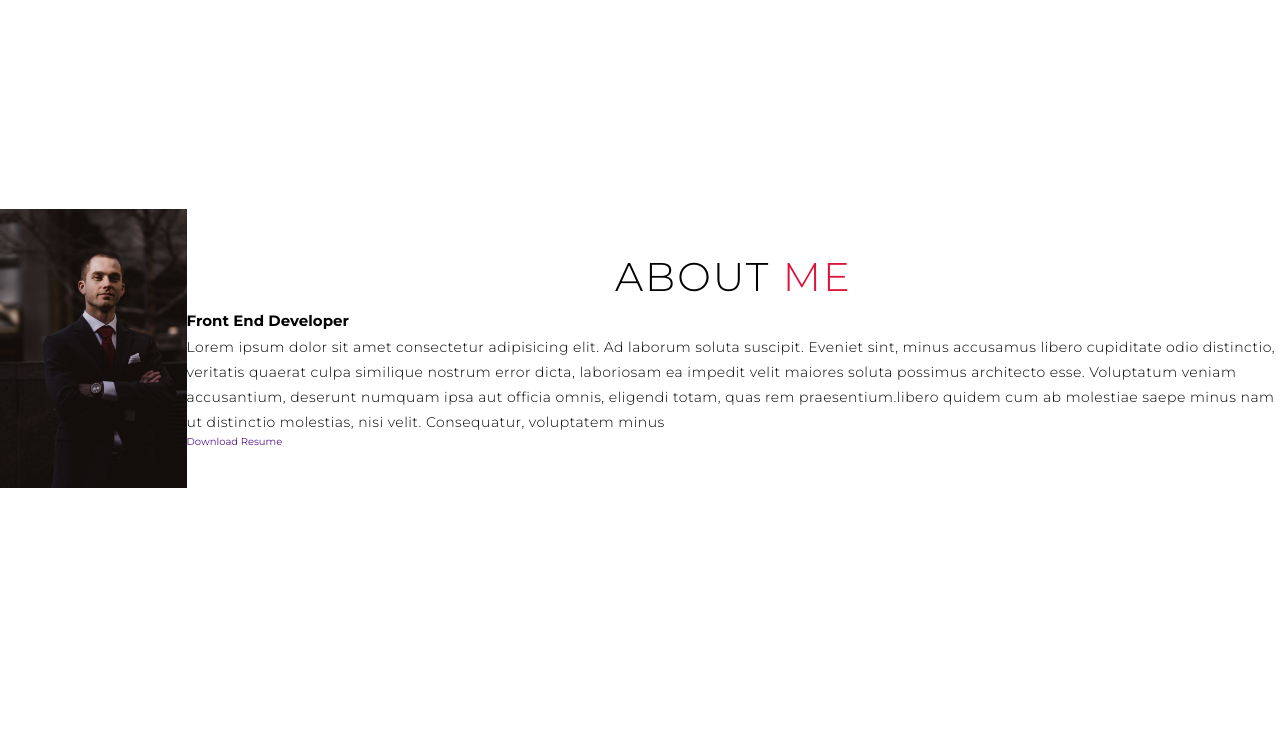
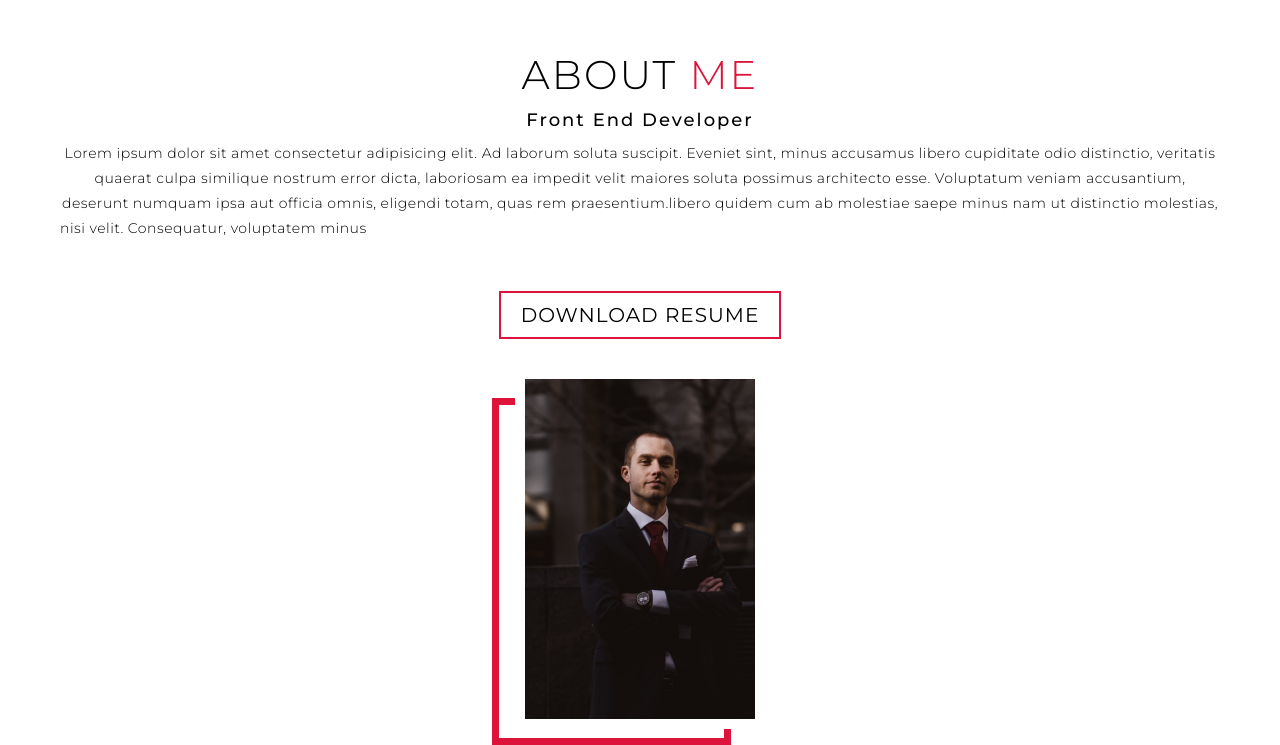
Before and after one commit to VolodymyrVi/Responsive-Portfolio-Landing-Page, a plain HTML site: page index.html in a window 1280 px wide. Shown: the part 8404-9149 px from the top of the page. Drawn offline with Linux system fonts and the light colour scheme.

Commit message:
addd style for section about

```diff
--- a/css/style.css
+++ b/css/style.css
@@ -33,6 +33,23 @@ p{
     line-height: 2.5rem;
     font-weight: 300;
     letter-spacing: .05rem;
+}
+.cta{
+    display: inline-block;
+    padding: 10px 30px;
+    color: white;
+    background-color: transparent;
+    border: 2px solid crimson;
+    font-size: 2rem;
+    text-transform: uppercase;
+    letter-spacing: .1rem;
+    margin-top: 30px;
+    transition: .3s ease;
+    transition-property: background-color, color;
+}
+.cta:hover{
+    color: white;
+    background-color: crimson;
 }
 .section-title{
     font-size: 4rem;
@@ -109,23 +126,7 @@ p{
 #hero h1:nth-child(3) span{
     animation-delay: 2.5s;
 }
-#hero .cta{
-    display: inline-block;
-    padding: 10px 30px;
-    color: white;
-    background-color: transparent;
-    border: 2px solid crimson;
-    font-size: 2rem;
-    text-transform: uppercase;
-    letter-spacing: .1rem;
-    margin-top: 30px;
-    transition: .3s ease;
-    transition-property: background-color, color;
-}
-#hero .cta:hover{
-    color: white;
-    background-color: crimson;
-}
+
 /* End Hero Section */
 /* Section Services */
 #services{
@@ -265,6 +266,55 @@ p{
 #projects .project-item:hover .project-img img {
 	transform: scale(1.1);
 }/* End Section Projects */
+
+/* About Section */
+#about .about{
+    flex-direction: column;
+    text-align: center;
+    max-width: 1200px;
+    margin: 0 auto;
+    padding: 100px 20px;
+}
+#about .col-left{
+    width: 250px;
+    height: 360px;
+}
+#about .col-right{
+    width: 100%;
+}
+#about .col-right h2{
+    font-size: 1.8rem;
+    font-weight: 500;
+    letter-spacing: .2rem;
+    margin-bottom: 10px;
+}
+#about .col-right p{
+    margin-bottom: 20px;
+}
+#about .col-right .cta{
+    color: black;
+    margin-bottom: 30px;
+    padding: 10px 20px;
+    font-size: 2rem;
+}
+#about .col-left .about-img{
+    height: 100%;
+    quotes: 100%;
+    position: relative;
+    border: 10px solid white;
+}
+#about .col-left .about-img::after{
+    content: '';
+    position: absolute;
+    left: -33px;
+    top: 19px;
+    height: 98%;
+    width: 98%;
+    border: 7px solid crimson;
+    z-index: -1;
+}
+/* End About Section */
+
 /* Keyframes */
 @keyframes text_reveal_box{
     50%{
--- a/index.html
+++ b/index.html
@@ -124,16 +124,16 @@
 <!-- About Section -->
 <section id="about">
     <div class="about container">
+        <div class="col-right">
+            <h1 class="section-title">About <span>me</span></h1>
+            <h2>Front End Developer</h2>
+            <p>Lorem ipsum dolor sit amet consectetur adipisicing elit. Ad laborum soluta suscipit. Eveniet sint, minus accusamus libero cupiditate odio distinctio, veritatis quaerat culpa similique nostrum error dicta, laboriosam ea impedit velit maiores soluta possimus architecto esse. Voluptatum veniam accusantium, deserunt numquam ipsa aut officia omnis, eligendi totam, quas rem praesentium.libero quidem cum ab molestiae saepe minus nam ut distinctio molestias, nisi velit. Consequatur, voluptatem minus</p>
+            <a href="#" class="cta">Download Resume</a>
+        </div>
         <div class="col-left">
             <div class="about-img">
                 <img src="img/img-2.png" alt="">
             </div>
-        </div>
-        <div class="col-right">
-            <h1 class="section-title">About <span>me</span></h1>
-            <h2>Front End Developer</h2>
-            <p>Lorem ipsum dolor sit amet consectetur adipisicing elit. Ad laborum soluta suscipit. Eveniet sint, minus accusamus libero cupiditate odio distinctio, veritatis quaerat culpa similique nostrum error dicta, laboriosam ea impedit velit maiores soluta possimus architecto esse. Voluptatum veniam accusantium, deserunt numquam ipsa aut officia omnis, eligendi totam, quas rem praesentium.libero quidem cum ab molestiae saepe minus nam ut distinctio molestias, nisi velit. Consequatur, voluptatem minus</p>
-            <a href="">Download Resume</a>
         </div>
     </div>
 </section>
```
